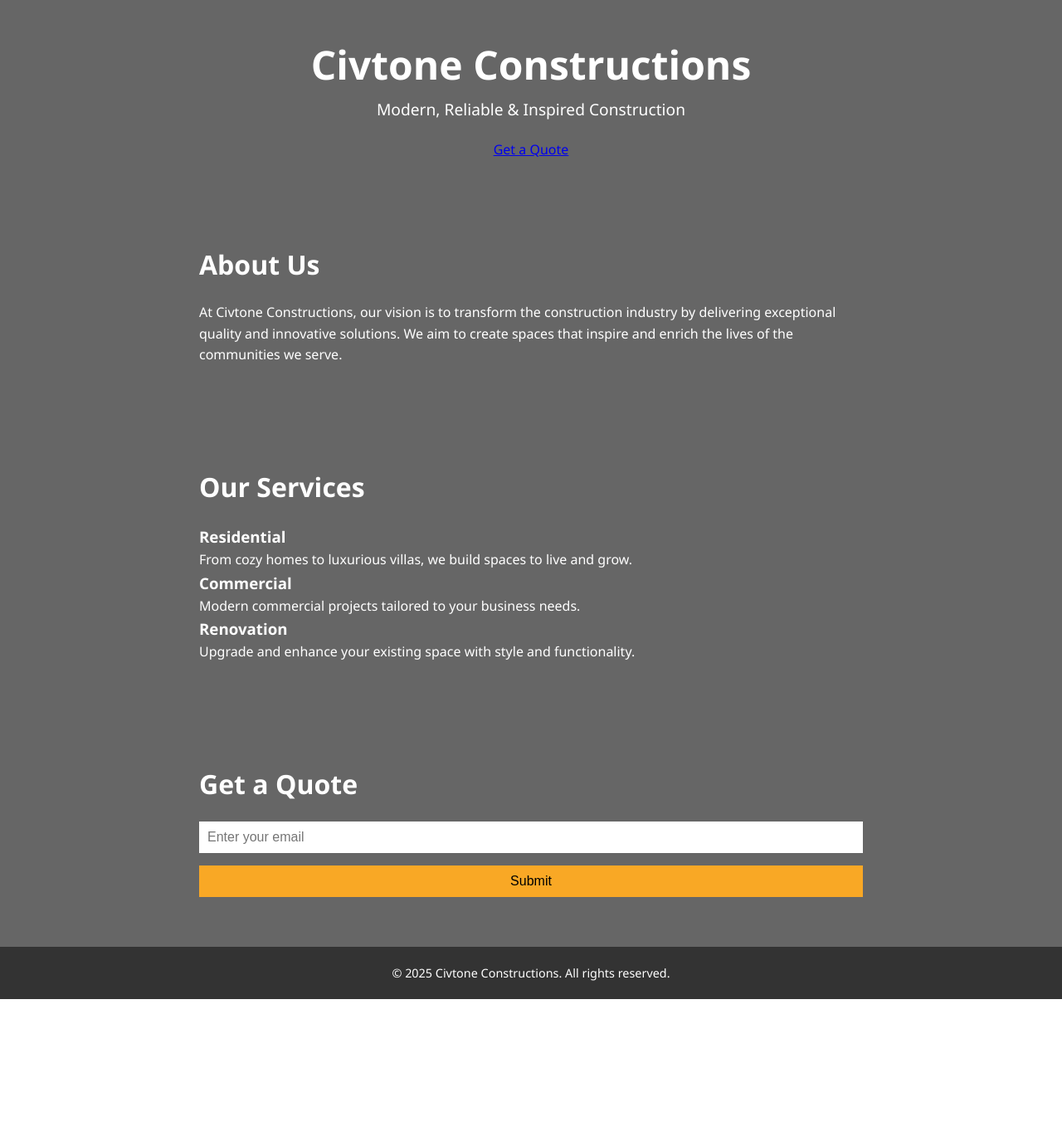
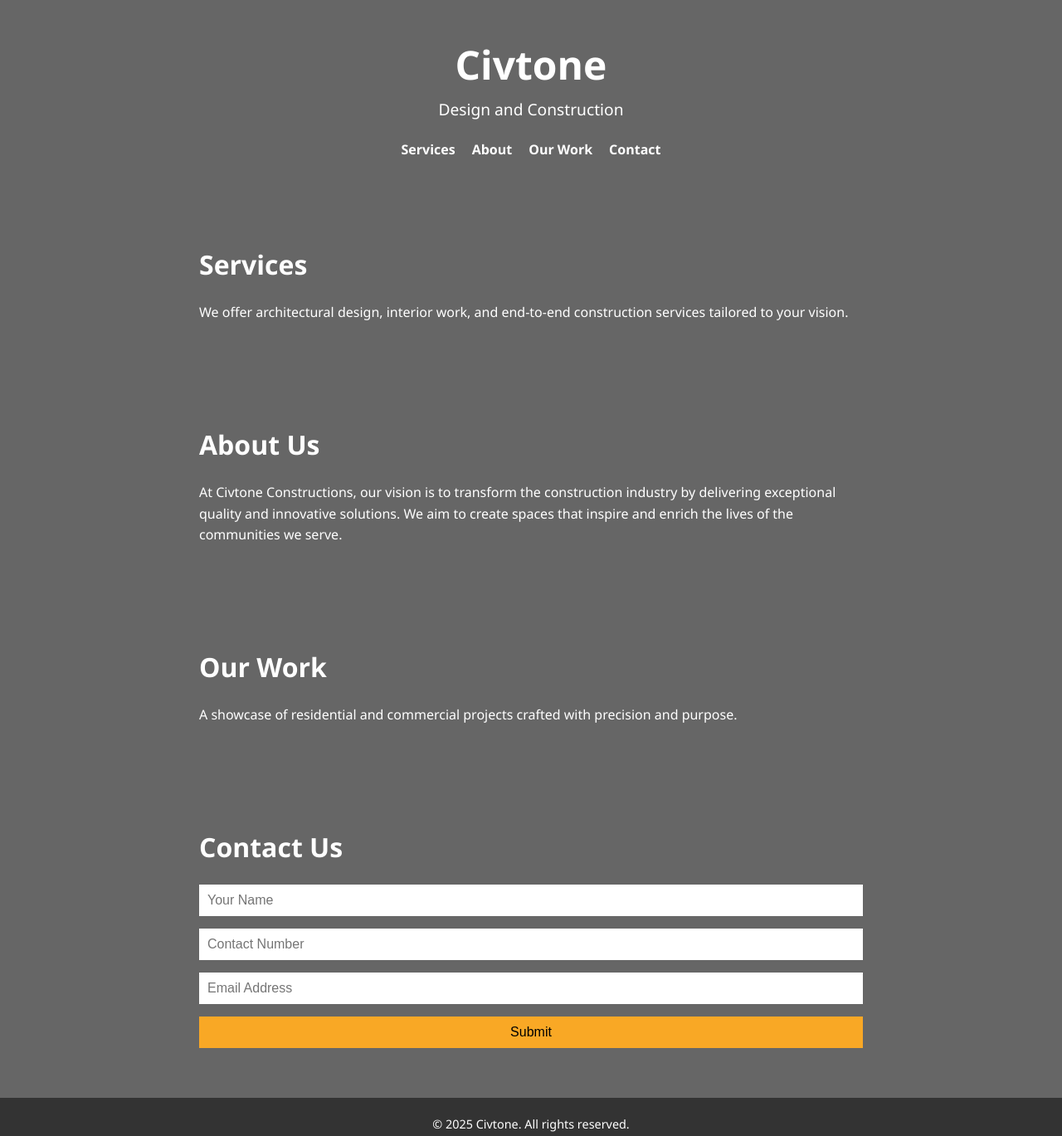
Before and after one commit to Civtone/Wedesign, a plain HTML site: page index.html in a window 1280 px wide. Shown: the whole page at 83% size. Before the commit the page ends 1204 px from the top, so only its background shows below. Drawn offline with Linux system fonts and the light colour scheme.

Commit message:
Update index.html

```diff
--- a/index.html
+++ b/index.html
@@ -3,63 +3,61 @@
 <html lang="en">
 <head>
   <meta charset="UTF-8" />
-    <meta name="viewport" content="width=device-width, initial-scale=1.0" />
-    <title>Civtone Constructions</title>
+  <meta name="viewport" content="width=device-width, initial-scale=1.0"/>
+  <title>Civtone | Design and Construction</title>
   <link rel="stylesheet" href="style.css" />
-    <link href="https://fonts.googleapis.com/css2?family=Poppins:wght@300;500;700&display=swap" rel="stylesheet">
 </head>
 <body>
-    <header class="hero">
-        <div class="overlay">
-            <h1>Civtone Constructions</h1>
-            <p>Modern, Reliable & Inspired Construction</p>
-            <a href="#contact" class="quote-btn">Get a Quote</a>
+  <header>
+    <div class="container">
+      <h1>Civtone</h1>
+      <p>Design and Construction</p>
+      <nav>
+        <ul>
+          <li><a href="#services">Services</a></li>
+          <li><a href="#about">About</a></li>
+          <li><a href="#work">Our Work</a></li>
+          <li><a href="#contact">Contact</a></li>
+        </ul>
+      </nav>
     </div>
   </header>
 
-    <section class="about" id="about">
+  <section id="services">
     <div class="container">
-            <h2>About Us</h2>
-            <p>
-                At Civtone Constructions, our vision is to transform the construction industry by delivering
-                exceptional quality and innovative solutions. We aim to create spaces that inspire and enrich
-                the lives of the communities we serve.
-            </p>
+      <h2>Services</h2>
+      <p>We offer architectural design, interior work, and end-to-end construction services tailored to your vision.</p>
     </div>
   </section>
 
-    <section class="services" id="services">
+  <section id="about">
     <div class="container">
-            <h2>Our Services</h2>
-            <div class="service-grid">
-                <div class="service">
-                    <h3>Residential</h3>
-                    <p>From cozy homes to luxurious villas, we build spaces to live and grow.</p>
-                </div>
-                <div class="service">
-                    <h3>Commercial</h3>
-                    <p>Modern commercial projects tailored to your business needs.</p>
-                </div>
-                <div class="service">
-                    <h3>Renovation</h3>
-                    <p>Upgrade and enhance your existing space with style and functionality.</p>
-                </div>
-            </div>
+      <h2>About Us</h2>
+      <p>At Civtone Constructions, our vision is to transform the construction industry by delivering exceptional quality and innovative solutions. We aim to create spaces that inspire and enrich the lives of the communities we serve.</p>
     </div>
   </section>
 
-    <section class="contact" id="contact">
+  <section id="work">
     <div class="container">
-            <h2>Get a Quote</h2>
-            <form action="https://formsubmit.co/civtonedesign@gmail.com" method="POST">
-                <input type="email" name="email" placeholder="Enter your email" required />
+      <h2>Our Work</h2>
+      <p>A showcase of residential and commercial projects crafted with precision and purpose.</p>
+    </div>
+  </section>
+
+  <section id="contact">
+    <div class="container">
+      <h2>Contact Us</h2>
+      <form>
+        <input type="text" placeholder="Your Name" required />
+        <input type="tel" placeholder="Contact Number" required />
+        <input type="email" placeholder="Email Address" required />
         <button type="submit">Submit</button>
       </form>
     </div>
   </section>
 
   <footer>
-        <p>&copy; 2025 Civtone Constructions. All rights reserved.</p>
+    <p>&copy; 2025 Civtone. All rights reserved.</p>
   </footer>
 </body>
 </html>
```
Lines whose indentation alone changed are shown as unchanged.
